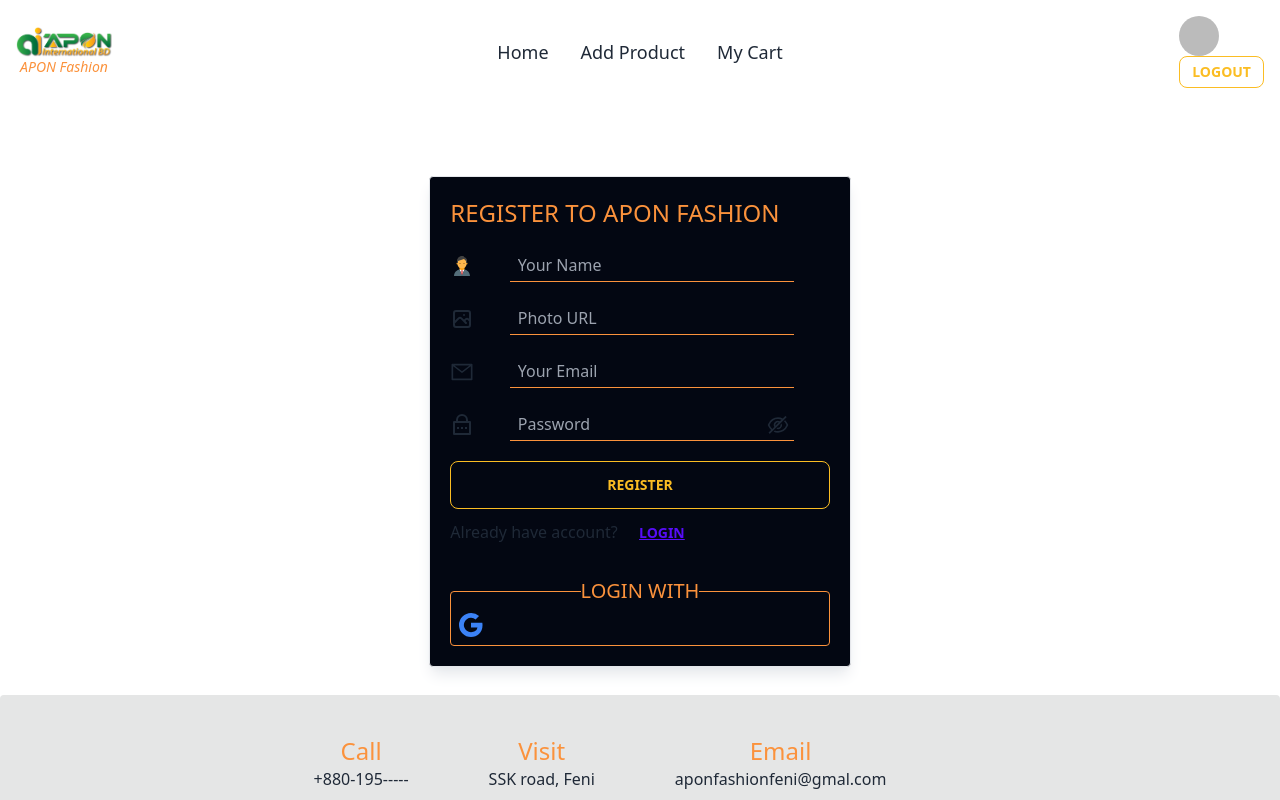
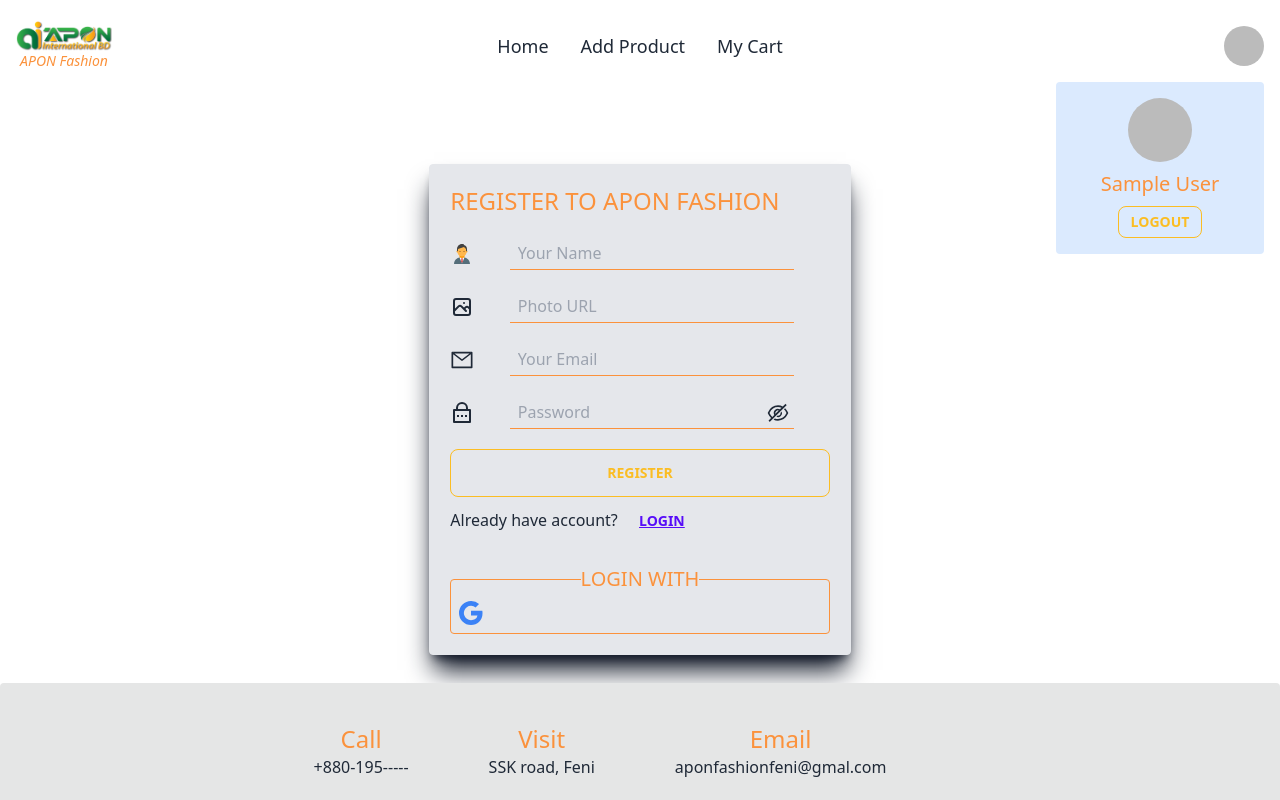
Before and after one commit to dipujafar/apon-fashion, a React (Vite) app: page /register in a window 1280 px wide. Shown: the top 800 px of the page. Built offline with nearby package versions, Linux system fonts and the light colour scheme; no server answers; sample sign-in values are in the browser's storage.

Commit message:
added 404 route component and advertisement silder

```diff
--- a/src/Components/Banner/Banner.jsx
+++ b/src/Components/Banner/Banner.jsx
@@ -14,7 +14,7 @@
               <h1 className="mb-5 text-5xl text-orange-400 font-bold">
                 Apon Fashion
               </h1>
-              <p className="mb-5 text-xl text-gray-800">
+              <p className="mb-5 text-xl text-gray-200">
                 Apon Fashion House offers a meticulously curated selection of
                 stylish apparel, allowing you to express your unique fashion
                 sense with confidence and grace.
--- a/src/Components/Brands/Brand.jsx
+++ b/src/Components/Brands/Brand.jsx
@@ -14,7 +14,7 @@
           <h2 className="text-4xl text-center font-medium text-sky-400">
             {brandName}
           </h2>
-          <p className="text-2xl text-gray-700">
+          <p className="text-2xl text-gray-200">
             It's quality standards brand and quality products is here.
           </p>
         </div>
--- /dev/null
+++ b/src/Components/ErrorPage/ErrorPage.jsx
@@ -0,0 +1,15 @@
+import errorImg from "../../assets/images/404.gif";
+
+const ErrorPage = () => {
+  return (
+    <div className="min-h-screen mt-5">
+      <h1 className="text-4xl text-red-400 text-center">Opps...</h1>
+      <p className="text-xl text-center">No Data Found!</p>
+      <div className="mt-10">
+        <img src={errorImg} alt="" className="w-3/4 mx-auto max-h-60" />
+      </div>
+    </div>
+  );
+};
+
+export default ErrorPage;
--- a/src/Components/Navbar/Navbar.jsx
+++ b/src/Components/Navbar/Navbar.jsx
@@ -5,7 +5,7 @@
 import { toast } from "react-toastify";
 import profile from "../../assets/images/user.png";
 const Navbar = () => {
-  const { user, logOutUser } = useContext(AuthContext);
+  const { user, logOutUser, show, setShow } = useContext(AuthContext);
   console.log(user);
 
   //logout function
@@ -83,7 +83,7 @@
           </div>
           <div className="flex flex-col items-center">
             <img src={logo} alt="logo_image" className="w-24" />
-            <a className="italic text-orange-400 text-sm font-medium">
+            <a className="italic text-orange-400 text-sm md:font-medium">
               APON Fashion
             </a>
           </div>
@@ -93,18 +93,43 @@
         </div>
         <div className="navbar-end">
           {user ? (
-            <div>
+            <div
+              onClick={() => setShow(!show)}
+              className="cursor-pointer relative"
+            >
               {user.photoURL ? (
                 <img src={user.photoURL} alt="" className="w-10 rounded-full" />
               ) : (
                 <img src={profile} alt="" className="w-10 rounded-full" />
               )}
-              <button
-                onClick={handleLogout}
-                className="btn btn-sm btn-outline btn-warning"
+              <div
+                className={`absolute top-14 right-0 bg-blue-100 rounded space-y-2 py-4 w-52 items-center justify-center z-10    ${
+                  show || " -top-60 "
+                }`}
               >
-                Logout
-              </button>
+                <div className="flex justify-center">
+                  {user.photoURL ? (
+                    <img
+                      src={user.photoURL}
+                      alt=""
+                      className="w-16 rounded-full"
+                    />
+                  ) : (
+                    <img src={profile} alt="" className="w-16 rounded-full" />
+                  )}
+                </div>
+                <h1 className=" text-xl text-orange-400 flex justify-center">
+                  {user.displayName}
+                </h1>
+                <div className="flex justify-center">
+                  <button
+                    onClick={handleLogout}
+                    className="btn btn-sm btn-outline btn-warning"
+                  >
+                    Logout
+                  </button>
+                </div>
+              </div>
             </div>
           ) : (
             <button className="btn btn-sm btn-outline btn-warning">
--- a/src/Pages/AddProduct/AddProduct.jsx
+++ b/src/Pages/AddProduct/AddProduct.jsx
@@ -41,7 +41,7 @@
   };
   return (
     <div className="mt-10">
-      <div className="bg-gray-950 p-2 md:p-5 rounded-lg  min-h-screen">
+      <div className="bg-gray-200 p-2 md:p-5 rounded-lg  min-h-screen shadow-xl shadow-gray-900">
         <h1 className="text-3xl font-medium text-center mb-5">ADD A PRODUCT</h1>
         <form onSubmit={handleAddProduct} className="p-2 w-11/12 mx-auto">
           {/* input type and price name */}
--- a/src/Pages/Cart/CartProduct.jsx
+++ b/src/Pages/Cart/CartProduct.jsx
@@ -5,7 +5,6 @@
 const CartProduct = ({ product, handleDelete }) => {
   const { _id, photo, name, brandName, type, price, description, rating } =
     product || {};
-
   return (
     <div className="card  bg-base-100 shadow-xl shadow-orange-100">
       <figure className="px-10 pt-10 md:max-h-72">
--- a/src/Pages/Login/Login.jsx
+++ b/src/Pages/Login/Login.jsx
@@ -44,7 +44,7 @@
   };
   return (
     <div className="mt-5 md:mt-20 min-h-screen">
-      <div className="md:w-2/6 mx-auto border bg-gray-950 rounded shadow-lg shadow-gray-200 p-5">
+      <div className="md:w-2/6 mx-auto border bg-gray-200 rounded shadow-xl shadow-gray-900 p-5">
         <h1 className="text-2xl font-medium mb-5 text-orange-400">
           LOGIN TO APON FASHION
         </h1>
--- a/src/Pages/Products/Products.jsx
+++ b/src/Pages/Products/Products.jsx
@@ -16,6 +16,64 @@
   }, [loadedProducts, brandName]);
   return (
     <div className="mt-10 min-h-screen">
+      <div className="carousel w-full mb-5">
+        <div id="slide1" className="carousel-item relative w-full">
+          <img
+            src="https://i.ibb.co/DrTBbKw/offer1.jpg"
+            className="w-full max-h-56 md:max-h-80"
+          />
+          <div className="absolute flex justify-between transform -translate-y-1/2 left-5 right-5 top-1/2">
+            <a href="#slide4" className="btn btn-circle">
+              ❮
+            </a>
+            <a href="#slide2" className="btn btn-circle">
+              ❯
+            </a>
+          </div>
+        </div>
+        <div id="slide2" className="carousel-item relative w-full">
+          <img
+            src="https://i.ibb.co/ZmJnXXT/offer2.jpg"
+            className="w-full max-h-56 md:max-h-80"
+          />
+          <div className="absolute flex justify-between transform -translate-y-1/2 left-5 right-5 top-1/2">
+            <a href="#slide1" className="btn btn-circle">
+              ❮
+            </a>
+            <a href="#slide3" className="btn btn-circle">
+              ❯
+            </a>
+          </div>
+        </div>
+        <div id="slide3" className="carousel-item relative w-full">
+          <img
+            src="https://i.ibb.co/ZH52T6m/offer3.png"
+            className="w-full max-h-56 md:max-h-80"
+          />
+          <div className="absolute flex justify-between transform -translate-y-1/2 left-5 right-5 top-1/2">
+            <a href="#slide2" className="btn btn-circle">
+              ❮
+            </a>
+            <a href="#slide4" className="btn btn-circle">
+              ❯
+            </a>
+          </div>
+        </div>
+        <div id="slide4" className="carousel-item relative w-full">
+          <img
+            src="https://i.ibb.co/kMpSsWJ/offer4.png"
+            className="w-full max-h-56 md:max-h-80"
+          />
+          <div className="absolute flex justify-between transform -translate-y-1/2 left-5 right-5 top-1/2">
+            <a href="#slide3" className="btn btn-circle">
+              ❮
+            </a>
+            <a href="#slide1" className="btn btn-circle">
+              ❯
+            </a>
+          </div>
+        </div>
+      </div>
       <h1 className="text-3xl text-center mb-5 text-orange-400 font-medium">
         {products.length ? `${brandName} Available Products` : ""}
       </h1>
--- a/src/Pages/Register/Register.jsx
+++ b/src/Pages/Register/Register.jsx
@@ -73,7 +73,7 @@
   };
   return (
     <div className="mt-5 md:mt-20 max-h-screen">
-      <div className="md:w-2/6 mx-auto border bg-gray-950 rounded shadow-lg shadow-gray-200 p-5">
+      <div className="md:w-2/6 mx-auto border bg-gray-200 rounded shadow-xl shadow-gray-900 p-5">
         <h1 className="text-2xl font-medium mb-5 text-orange-400">
           REGISTER TO APON FASHION
         </h1>
--- a/src/Pages/Update/Update.jsx
+++ b/src/Pages/Update/Update.jsx
@@ -45,7 +45,7 @@
   };
   return (
     <div className="mt-10">
-      <div className="bg-gray-950 p-2 md:p-5 rounded-lg  ">
+      <div className="bg-gray-200 p-2 md:p-5 rounded-lg shadow-xl shadow-gray-900 ">
         <h1 className="text-3xl font-medium text-center mb-5">
           UPDATE PRODUCT
         </h1>
--- a/src/Provider/AuthProvider.jsx
+++ b/src/Provider/AuthProvider.jsx
@@ -16,6 +16,7 @@
 const AuthProvider = ({ children }) => {
   const [user, setUser] = useState(null);
   const [loading, setLoading] = useState(true);
+  const [show, setShow] = useState(false);
 
   const createUser = (email, password) => {
     setLoading(true);
@@ -54,6 +55,8 @@
     singInUser,
     logOutUser,
     loading,
+    show,
+    setShow,
   };
   return (
     <AuthContext.Provider value={authValue}>{children}</AuthContext.Provider>
--- a/src/Routers/Routers.jsx
+++ b/src/Routers/Routers.jsx
@@ -9,11 +9,13 @@
 import ProductDetails from "../Pages/ProductDetails/ProductDetails";
 import Update from "../Pages/Update/Update";
 import Cart from "../Pages/Cart/Cart";
+import ErrorPage from "../Components/ErrorPage/ErrorPage";
 
 const routers = createBrowserRouter([
   {
     path: "/",
     element: <Root></Root>,
+    errorElement: <ErrorPage></ErrorPage>,
     children: [
       {
         path: "/",
```
Also changed, not shown: src/assets/images/404.gif (added).
